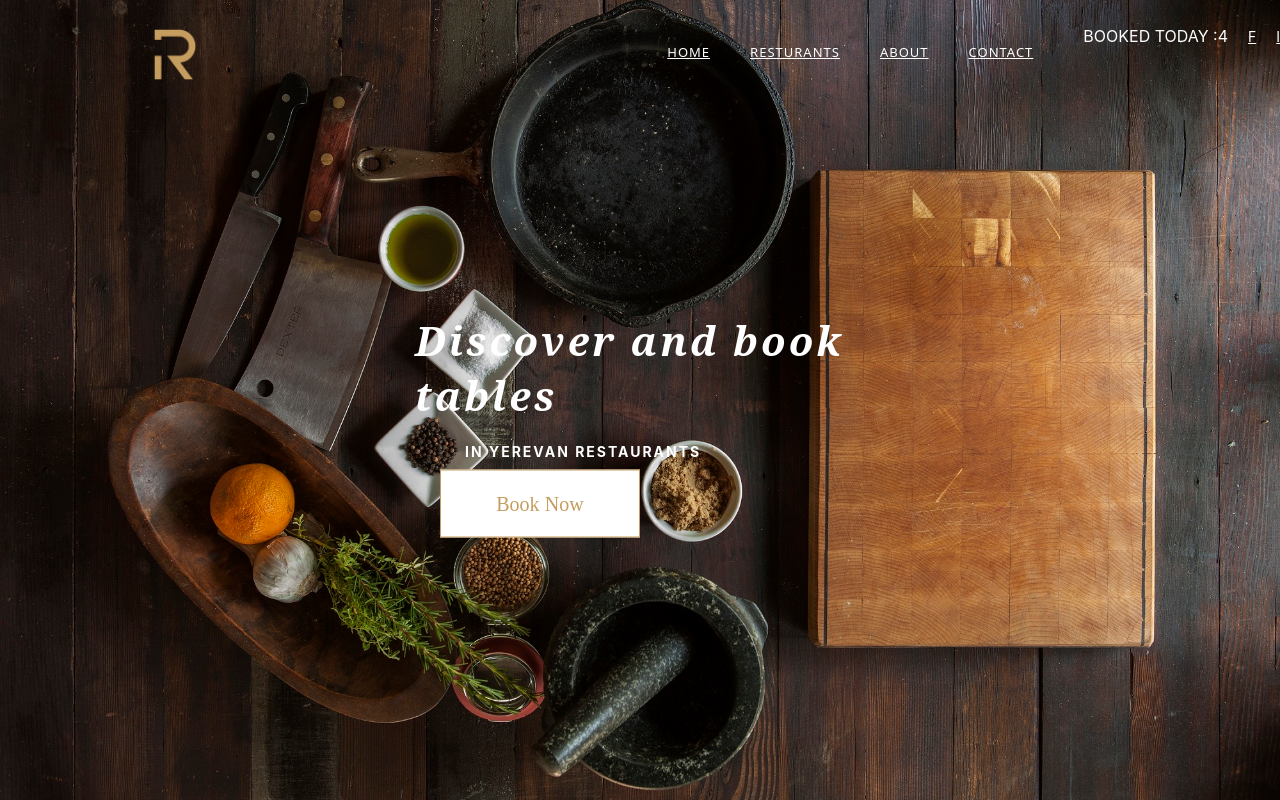
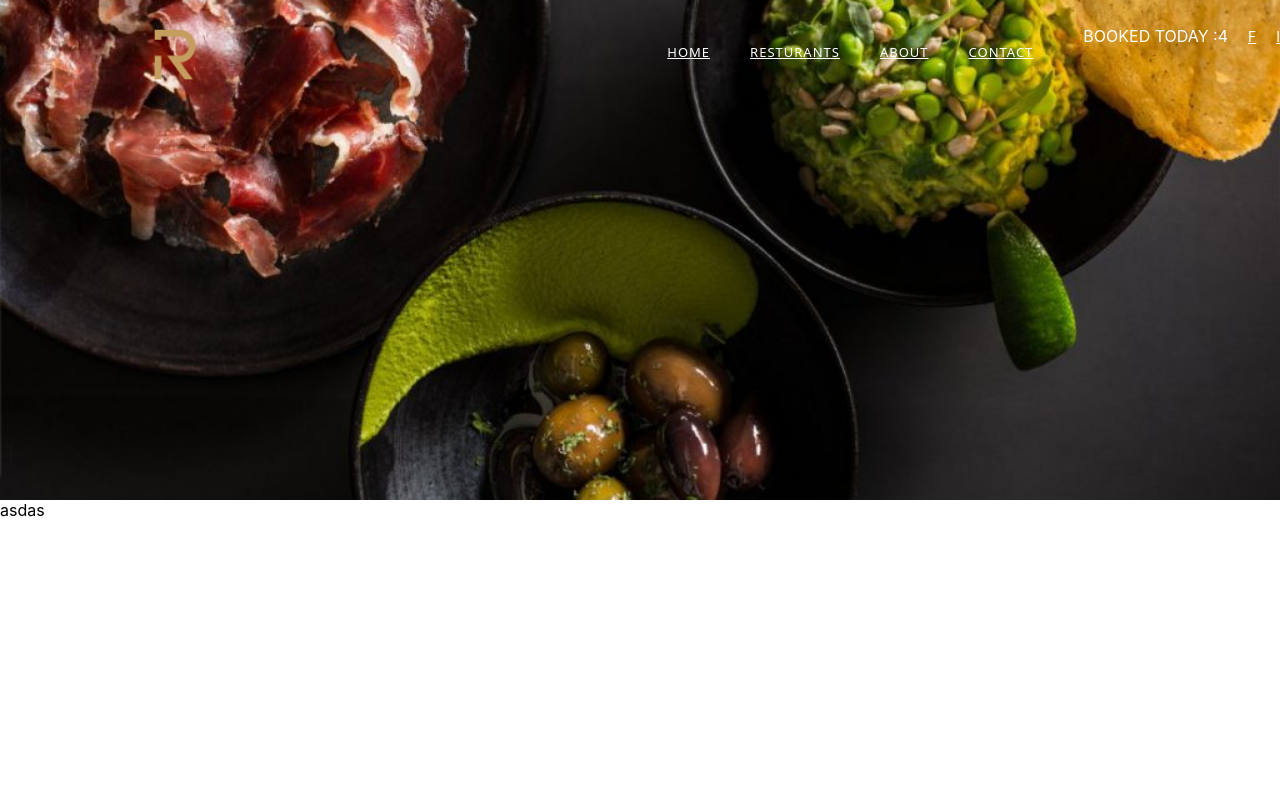
Before and after one commit to taron0/reserve-table, a React (Create React App) app: page /about in a window 1280 px wide. Built offline with nearby package versions, Linux system fonts and the light colour scheme.

Commit message:
Create Component Button

```diff
--- a/src/App.js
+++ b/src/App.js
@@ -1,13 +1,14 @@
 
 import Header from "./components/header/Header";
 import Home from "./components/home/Home";
+import MainLayout from "./components/containers/mainLayout/MainLayout";
 
 function App() {
   return (
     <div>
         {/*<Header />*/}
-      <Home />
-
+      {/*<Home />*/}
+        <MainLayout />
     </div>
 
   );
--- a/src/components/containers/mainLayout/MainLayout.js
+++ b/src/components/containers/mainLayout/MainLayout.js
@@ -5,6 +5,8 @@ import {
     Route,
     Link
 } from "react-router-dom";
+import Home from "../../home/Home";
+import About from "../../pages/about/About";
 
 const MainLayout = () => {
     return (
@@ -13,16 +15,18 @@ const MainLayout = () => {
                 <Route exact path="/">
                     <Home />
                 </Route>
-                <Route path="/resturants">
-                    <Resturants />
-                </Route>
-                <Route path="/about">
+                {/*<Route exact path="/resturants">*/}
+                {/*    <Resturants />*/}
+                {/*</Route>*/}
+                <Route exact path="/about">
                     <About />
                 </Route>
-                <Route path="/contacts">
-                    <Contacts />
-                </Route>
+                {/*<Route exact path="/contacts">*/}
+                {/*    <Contacts />*/}
+                {/*</Route>*/}
             </Switch>
 
     )
 }
+
+export default MainLayout
--- a/src/components/home/Home.js
+++ b/src/components/home/Home.js
@@ -3,6 +3,7 @@ import Header from "../header/Header";
 import './Home.css'
 import backg from '../../assets/cover-image.jpg'
 import Button from "../shared/button/Button";
+import {Link} from "react-router-dom";
 
 const Home = () => {
     return (
@@ -23,7 +24,7 @@ const Home = () => {
                         </div>
 
                         <div >
-                            <Button context={'Book Now'}/>
+                          <Link to={'/resturants'} ><Button context={'Book Now'}/> </Link>
                         </div>
                     </div>
 
--- /dev/null
+++ b/src/components/pages/about/About.css
@@ -0,0 +1,7 @@
+.wrapper-about{
+    color: white;
+    min-height: 500px;
+    background-size: cover;
+    background-position: center;
+
+}
--- /dev/null
+++ b/src/components/pages/about/About.js
@@ -0,0 +1,18 @@
+import React from 'react'
+import img from "../../../assets/3-2.jpg-2-1024x684.jpg";
+import Header from "../../header/Header";
+import './About.css'
+
+const About = () => {
+    return (
+        <>
+        <div className={'wrapper-about'} style={{backgroundImage: `url(${img})`}}>
+            <Header />
+
+
+        </div>
+            <div>asdas</div>
+            </>
+    )
+}
+export default About
```
Also changed, not shown: src/assets/3-2.jpg-2-1024x684.jpg (added).
